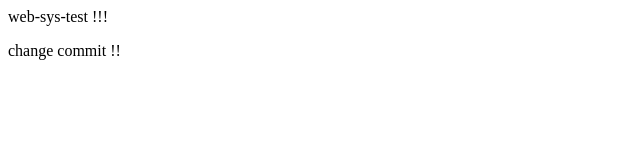
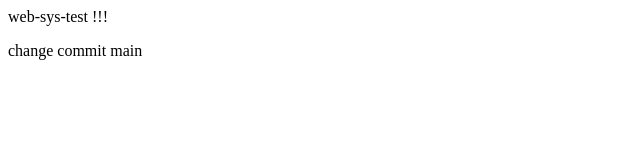
Before and after one commit to sato6-git/web-sys, a plain HTML site: page app/index.html in a window 1280 px wide. Shown: the full height of the page, 0-640 px from the left. Drawn offline with Linux system fonts and the light colour scheme.

Commit message:
main index.html

```diff
--- a/app/index.html
+++ b/app/index.html
@@ -1,2 +1,2 @@
 <p>web-sys-test !!!</p>
-<p>change commit !!</P>
+<p>change commit main</P>
```
